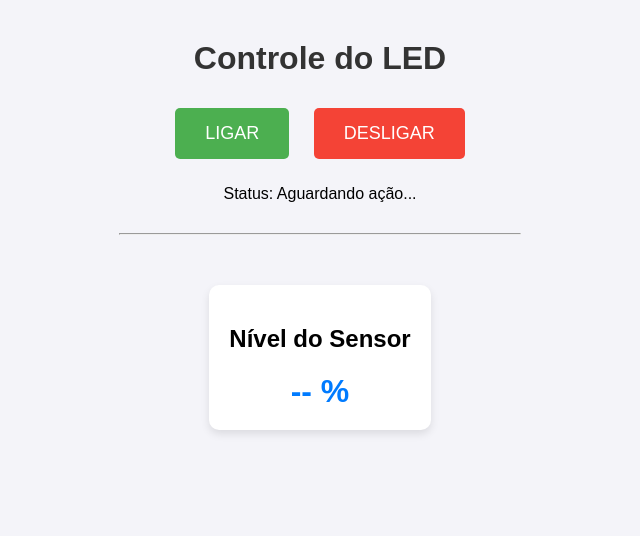
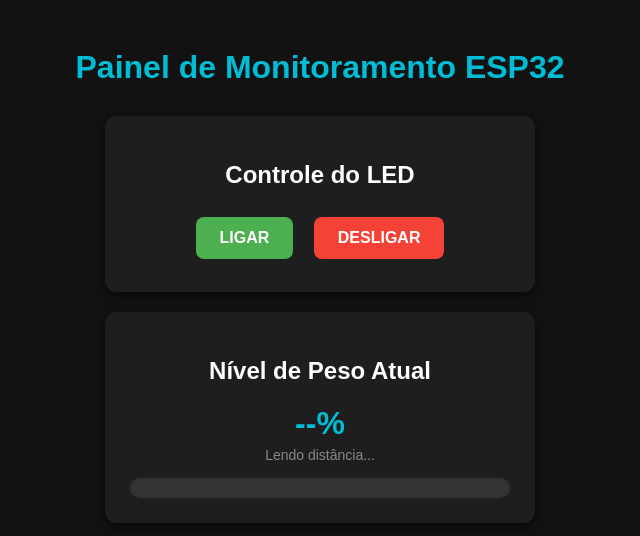
Before and after one commit to anasilva4241-png/controle-esp32, a plain HTML site: page index.html in a window 1280 px wide. Shown: the whole page, without its empty margins (320-960 px from the left). Drawn offline with Linux system fonts and the light colour scheme; no server answers.

Commit message:
Update index.html

```diff
--- a/index.html
+++ b/index.html
@@ -3,68 +3,136 @@
 <head>
   <meta charset="UTF-8">
   <meta name="viewport" content="width=device-width, initial-scale=1.0">
-  <title>Painel do ESP32</title>
+  <title>Painel do ESP32 - Controle e Peso</title>
   <style>
-    body { font-family: Arial, sans-serif; text-align: center; margin-top: 40px; background-color: #f4f4f9; }
-    h1 { color: #333; }
-    .btn { padding: 15px 30px; font-size: 18px; margin: 10px; border: none; cursor: pointer; border-radius: 5px; }
-    .on { background-color: #4CAF50; color: white; }
-    .off { background-color: #f44336; color: white; }
-    .sensor-card { background: white; padding: 20px; display: inline-block; border-radius: 10px; margin-top: 20px; box-shadow: 0 4px 8px rgba(0,0,0,0.1); }
-    .val { font-size: 32px; font-weight: bold; color: #007bff; }
+    body {
+      font-family: Arial, sans-serif;
+      text-align: center;
+      background-color: #121212;
+      color: #ffffff;
+      padding: 20px;
+    }
+    h1 {
+      color: #00bcd4;
+      margin-bottom: 30px;
+    }
+    .card {
+      background-color: #1e1e1e;
+      border-radius: 12px;
+      padding: 25px;
+      max-width: 380px;
+      margin: 0 auto 20px auto;
+      box-shadow: 0 4px 12px rgba(0,0,0,0.5);
+    }
+    button {
+      font-size: 16px;
+      padding: 12px 24px;
+      margin: 8px;
+      border: none;
+      border-radius: 8px;
+      cursor: pointer;
+      font-weight: bold;
+      transition: 0.2s;
+    }
+    .btn-on { background-color: #4CAF50; color: white; }
+    .btn-off { background-color: #f44336; color: white; }
+    button:hover { opacity: 0.85; }
+    .val-main {
+      font-size: 32px;
+      font-weight: bold;
+      margin-top: 10px;
+      color: #00bcd4;
+    }
+    .val-sub {
+      font-size: 14px;
+      color: #888888;
+      margin-top: 5px;
+    }
+    .bar-container {
+      background-color: #333333;
+      border-radius: 10px;
+      height: 20px;
+      width: 100%;
+      margin-top: 15px;
+      overflow: hidden;
+    }
+    .bar-fill {
+      background-color: #00bcd4;
+      height: 100%;
+      width: 0%;
+      transition: width 0.5s ease-in-out;
+    }
   </style>
 </head>
 <body>
 
-  <h1>Controle do LED</h1>
-  <button class="btn on" onclick="mudarEstado(1)">LIGAR</button>
-  <button class="btn off" onclick="mudarEstado(0)">DESLIGAR</button>
-  <p id="status">Status: Aguardando ação...</p>
+  <h1>Painel de Monitoramento ESP32</h1>
 
-  <hr style="max-width: 400px; margin: 30px auto;">
+  <!-- BLOCO 1: LIGA / DESLIGA LED -->
+  <div class="card">
+    <h2>Controle do LED</h2>
+    <button class="btn-on" onclick="setLed(1)">LIGAR</button>
+    <button class="btn-off" onclick="setLed(0)">DESLIGAR</button>
+  </div>
 
-  <div class="sensor-card">
-    <h2>Nível do Sensor</h2>
-    <div class="val" id="distancia">-- %</div>
+  <!-- BLOCO 2: PORCENTAGEM DE PESO (SENSOR ULTRASSÔNICO) -->
+  <div class="card">
+    <h2>Nível de Peso Atual</h2>
+    <div id="porcentagem-val" class="val-main">--%</div>
+    <div id="distancia-sub" class="val-sub">Lendo distância...</div>
+
+    <!-- Barra de progresso visual do nível -->
+    <div class="bar-container">
+      <div id="bar-fill" class="bar-fill"></div>
+    </div>
   </div>
 
   <script>
-    const DB_URL = "https://led-status-65919-default-rtdb.asia-southeast1.firebasedatabase.app";
-    const DB_AUTH = "BxKKfrqvwwVtHS1dUojCWyLvbrGSpsQcqgzhe4Po";
+    const FIREBASE_URL = "https://led-status-65919-default-rtdb.asia-southeast1.firebasedatabase.app";
 
-    function mudarEstado(valor) {
-      fetch(`${DB_URL}/led/led_status.json?auth=${DB_AUTH}`, {
-        method: 'PUT',
-        body: JSON.stringify(valor)
+    // 1. ALTERA O STATUS DO LED NO FIREBASE
+    function setLed(val) {
+      fetch(`${FIREBASE_URL}/led/led_status.json`, {
+        method: "PUT",
+        headers: { "Content-Type": "application/json" },
+        body: JSON.stringify(val)
       })
       .then(res => res.json())
-      .then(data => {
-        document.getElementById('status').innerText = "Status atualizado para: " + data;
-      });
+      .then(data => console.log("LED atualizado no Firebase:", data))
+      .catch(err => console.error("Erro ao alterar LED:", err));
     }
 
-    // Função que converte a distância do Firebase para Porcentagem a cada 2 segundos
+    // 2. LÊ A DISTÂNCIA E CONVERTE EM PORCENTAGEM DE PESO
     function lerSensor() {
-      fetch(`${DB_URL}/sensor/distancia.json?auth=${DB_AUTH}`)
+      fetch(`${FIREBASE_URL}/sensor/distancia.json`)
       .then(res => res.json())
-      .then(dist => {
-        if(dist !== null) {
-          // Define a distância máxima total considerada (ex: 200 cm)
-          const distMaxima = 200;
+      .then(distancia => {
+        if (distancia !== null && distancia !== undefined) {
+          // --- CONFIGURAÇÃO DA CONVERSÃO DE DISTÂNCIA PARA PESO ---
+          // Exemplo: Quando o reservatório/balança está vazio, a distância até o sensor é MAIOR (ex: 100 cm = 0%).
+          // Quando está cheio/com peso máximo, a distância é MENOR (ex: 10 cm = 100%).
+          const distVazio = 100;  // Distância em cm quando o peso é 0%
+          const distCheio = 10;   // Distância em cm quando o peso é 100%
 
-          // Calcula a porcentagem (0% a 100%)
-          let porcentagem = Math.round((dist / distMaxima) * 100);
+          // Cálculo da porcentagem
+          let pesoPct = Math.round(((distVazio - distancia) / (distVazio - distCheio)) * 100);
 
-          // Garante que o valor fique entre 0 e 100
-          if (porcentagem > 100) porcentagem = 100;
-          if (porcentagem < 0) porcentagem = 0;
+          // Limita entre 0% e 100%
+          if (pesoPct > 100) pesoPct = 100;
+          if (pesoPct < 0) pesoPct = 0;
 
-          document.getElementById('distancia').innerText = porcentagem + " %";
+          // Atualiza a tela
+          document.getElementById("porcentagem-val").innerText = `${pesoPct}%`;
+          document.getElementById("distancia-sub").innerText = `Distância medida: ${distancia} cm`;
+          document.getElementById("bar-fill").style.width = `${pesoPct}%`;
         }
-      });
+      })
+      .catch(err => console.error("Erro ao ler dados do sensor:", err));
     }
 
-    setInterval(lerSensor, 2000);
+    // Atualiza a leitura a cada 1 segundo
+    setInterval(lerSensor, 1000);
+    lerSensor();
   </script>
 
 </body>
```
